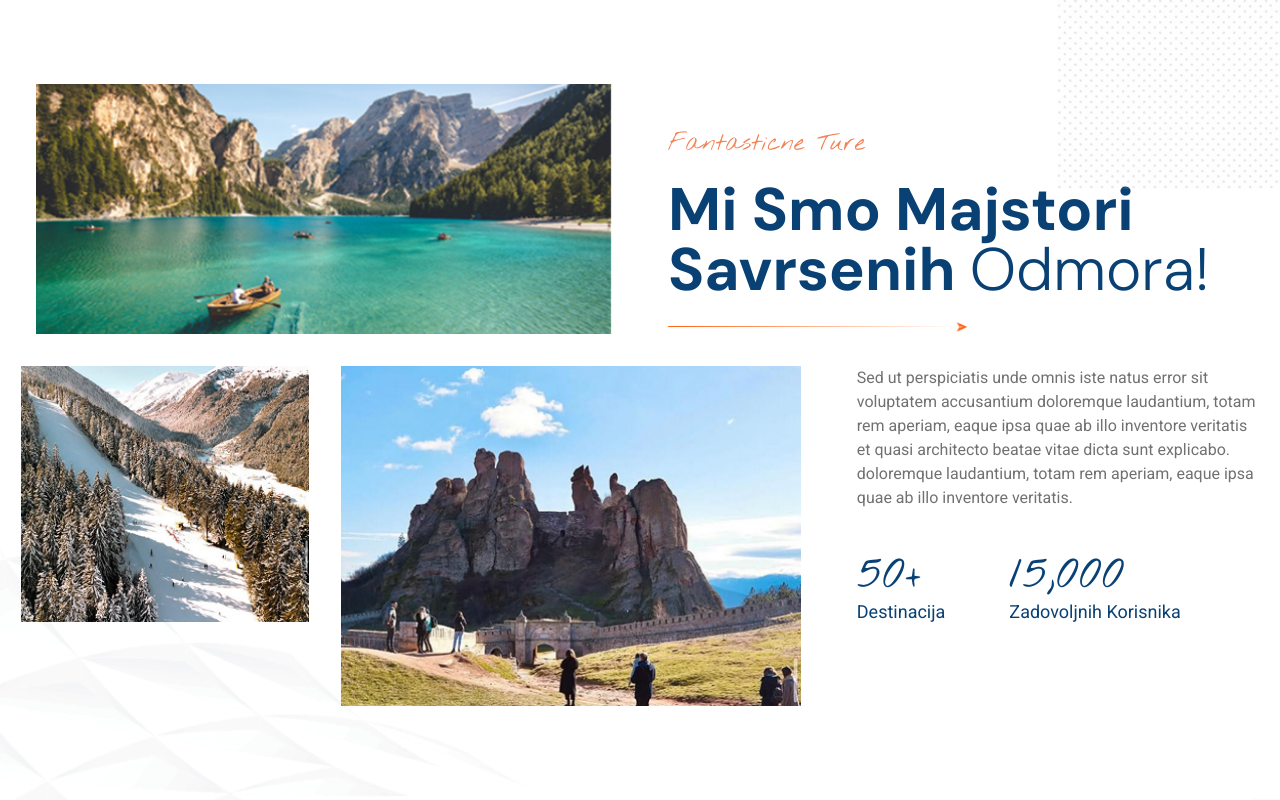
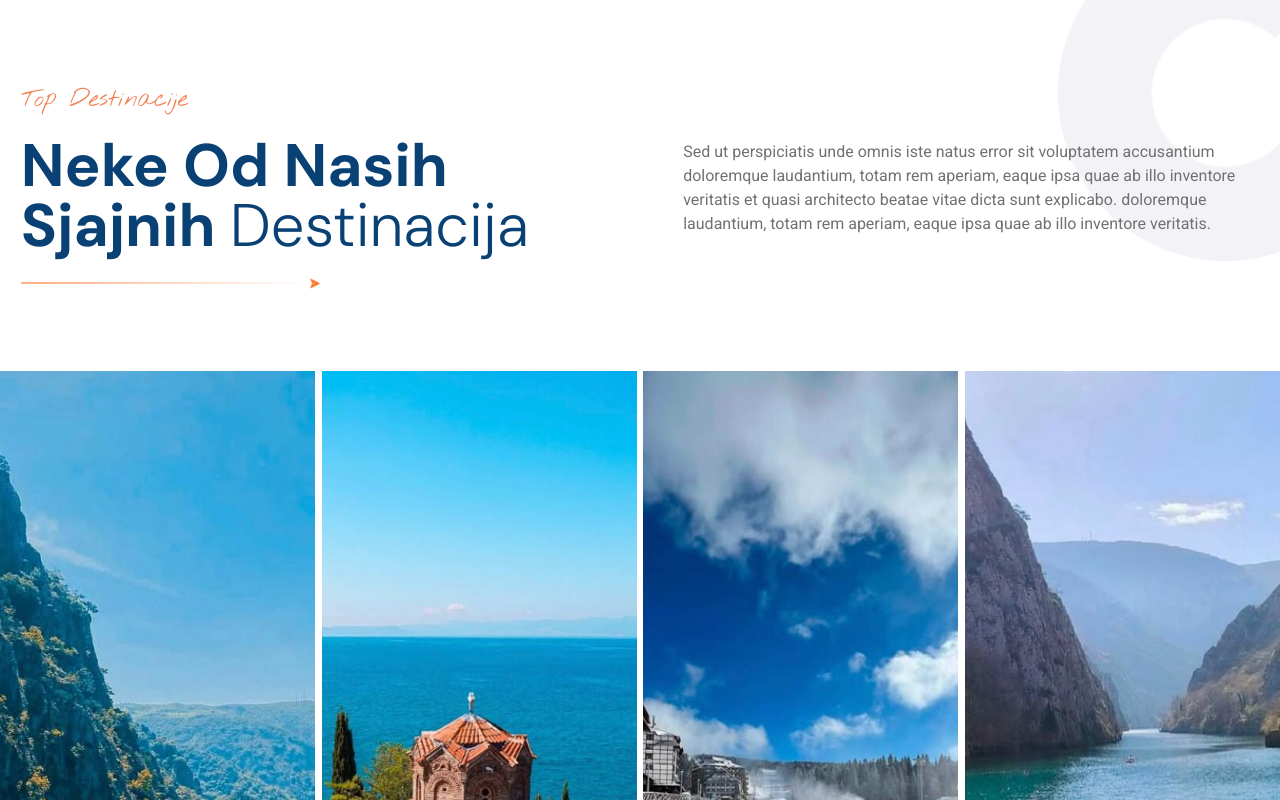
Before and after one commit to djordjeivanovic02/lomtravel, a Next.js app: page / in a window 1280 px wide. Shown: the part 1720-2520 px from the top of the page. Built offline with nearby package versions, Linux system fonts and the light colour scheme.

Commit message:
Top Destinations Section Animations

```diff
--- a/app/components/offers.tsx
+++ b/app/components/offers.tsx
@@ -48,7 +48,7 @@ export default function Offers() {
     <motion.div
       initial={{ opacity: 0, y: 50 }}
       whileInView={{ opacity: 1, y: 0 }}
-      viewport={{ once: true, amount: 0.5 }}
+      viewport={{ once: true, amount: 1 }}
       transition={{ duration: 0.5 }}
       onViewportEnter={() => setSliderInView(true)}
       className="relative w-full flex items-center"
--- /dev/null
+++ b/app/components/topDestinations.tsx
@@ -0,0 +1,104 @@
+import Image from "next/image";
+import WideWidget from "./wideWidget";
+import { motion } from "framer-motion";
+
+const wideData = [
+  {
+    image: "/images/img1.png",
+    title: "Kanjon Moraca",
+    description: "Istrazi prirodu i opusti se",
+  },
+  {
+    image: "/images/img2.png",
+    title: "Kanjon Moraca",
+    description: "Istrazi prirodu i opusti se",
+  },
+  {
+    image: "/images/img3.png",
+    title: "Kanjon Moraca",
+    description: "Istrazi prirodu i opusti se",
+  },
+  {
+    image: "/images/img4.png",
+    title: "Kanjon Moraca",
+    description: "Istrazi prirodu i opusti se",
+  },
+];
+
+export default function TopDestinations() {
+  return (
+    <div>
+      <motion.div
+        initial={{ opacity: 0 }}
+        whileInView={{ opacity: 1 }}
+        viewport={{ once: true, amount: 1 }}
+        transition={{ duration: 1 }}
+      >
+        <Image
+          src="/images/half_circle_right.svg"
+          alt="Half Circle"
+          width={223}
+          height={334}
+          className="absolute -top-40 right-0 z-10"
+        />
+      </motion.div>
+      <div className="container relative z-20">
+        <div className="flex flex-col lg:flex-row justify-between items-start lg:items-center">
+          <motion.div
+            initial={{ opacity: 0, x: -50 }}
+            whileInView={{ opacity: 1, x: 0 }}
+            viewport={{ once: true, amount: 1 }}
+            transition={{ duration: 1 }}
+          >
+            <h3 className="font-handwritten text-xl md:text-2xl text-main">
+              Top Destinacije
+            </h3>
+            <h2 className="font-bold text text-4xl md:text-6xl text-title max-w-xl my-5">
+              Neke Od Nasih Sjajnih{" "}
+              <span className="font-light">Destinacija</span>
+            </h2>
+            <Image
+              src="/images/orange_arrow.svg"
+              width={300}
+              height={10}
+              alt="Orange Arrow"
+            />
+          </motion.div>
+          <motion.p
+            initial={{ opacity: 0, x: 50 }}
+            whileInView={{ opacity: 1, x: 0 }}
+            viewport={{ once: true, amount: 1 }}
+            transition={{ duration: 1 }}
+            className="font-roboto text-sm md:text-base max-w-xl text-lightText mt-5 lg:mt-0"
+          >
+            Sed ut perspiciatis unde omnis iste natus error sit voluptatem
+            accusantium doloremque laudantium, totam rem aperiam, eaque ipsa
+            quae ab illo inventore veritatis et quasi architecto beatae vitae
+            dicta sunt explicabo. doloremque laudantium, totam rem aperiam,
+            eaque ipsa quae ab illo inventore veritatis.
+          </motion.p>
+        </div>
+      </div>
+      <motion.div
+        initial={{ opacity: 0, y: 200 }}
+        whileInView={{ opacity: 1, y: 0 }}
+        viewport={{ once: true, amount: 0.2 }}
+        transition={{ duration: 0.5 }}
+        className="w-full flex flex-col lg:flex-row mt-16 lg:mt-20 justify-between relative z-20 overflow-hidden"
+      >
+        {wideData.map((data, index) => (
+          <div
+            key={index}
+            className="w-full lg:w-[24.6%] group lg:hover:w-[35%] transition-all duration-500 mt-7 lg:mt-0"
+          >
+            <WideWidget
+              image={data.image}
+              title={data.title}
+              description={data.description}
+            />
+          </div>
+        ))}
+      </motion.div>
+    </div>
+  );
+}
--- a/app/components/wideWidget.tsx
+++ b/app/components/wideWidget.tsx
@@ -6,15 +6,15 @@ type Props = {
 
 export default function WideWidget({ image, title, description }: Props) {
   return (
-    <div className="w-full lg:w-[24.6%] group lg:hover:w-[35%] transition-all duration-500 mt-7 lg:mt-0">
+    <div className="w-full">
       <div
         className="w-full h-[475px] md:h-[720px] bg-bottom bg-cover"
         style={{ backgroundImage: `url('${image}')` }}
       >
         <div className="w-full h-full bg-black bg-opacity-40 opacity-0 group-hover:opacity-100 duration-500 cursor-pointer flex items-center justify-center">
-            <div className="w-32 h-32 rounded-full bg-main bg-opacity-30 flex items-center justify-center">
-                <p className="font-bold text-white">SAZNAJ VISE</p>
-            </div>
+          <div className="w-32 h-32 rounded-full bg-main bg-opacity-30 flex items-center justify-center">
+            <p className="font-bold text-white">SAZNAJ VISE</p>
+          </div>
         </div>
       </div>
       <div className="px-5 mt-5">
--- a/app/page.tsx
+++ b/app/page.tsx
@@ -5,29 +5,9 @@ import Offers from "./components/offers";
 import WideWidget from "./components/wideWidget";
 import { motion } from "framer-motion";
 import OurDestinations from "./components/ourDestinations";
+import TopDestinations from "./components/topDestinations";
 
-const wideData = [
-  {
-    image: "/images/img1.png",
-    title: "Kanjon Moraca",
-    description: "Istrazi prirodu i opusti se",
-  },
-  {
-    image: "/images/img2.png",
-    title: "Kanjon Moraca",
-    description: "Istrazi prirodu i opusti se",
-  },
-  {
-    image: "/images/img3.png",
-    title: "Kanjon Moraca",
-    description: "Istrazi prirodu i opusti se",
-  },
-  {
-    image: "/images/img4.png",
-    title: "Kanjon Moraca",
-    description: "Istrazi prirodu i opusti se",
-  },
-];
+
 
 export default function Index() {
   return (
@@ -55,7 +35,7 @@ export default function Index() {
       </section>
 
       <section className="TopDestinations w-full mt-24 md:mt-60 relative">
-
+        <TopDestinations/>
       </section>
 
       <section className="AboutUs w-full mt-24 md:mt-60 pb-24 md:pb-72 bg-[url('/images/grid.svg')] bg-bottom bg-cover relative">
```
